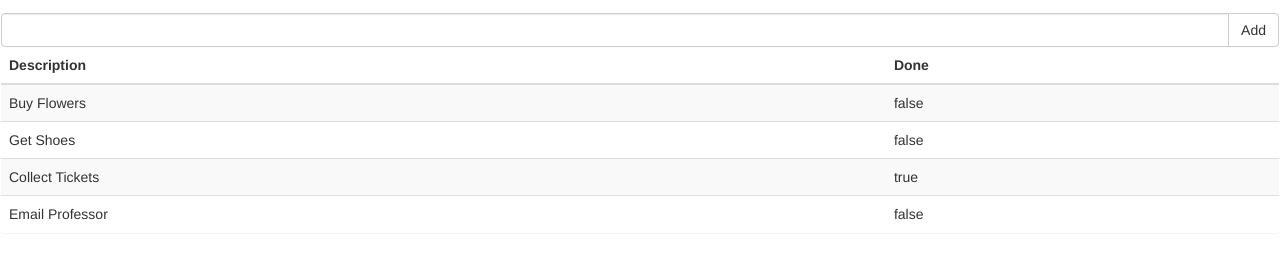
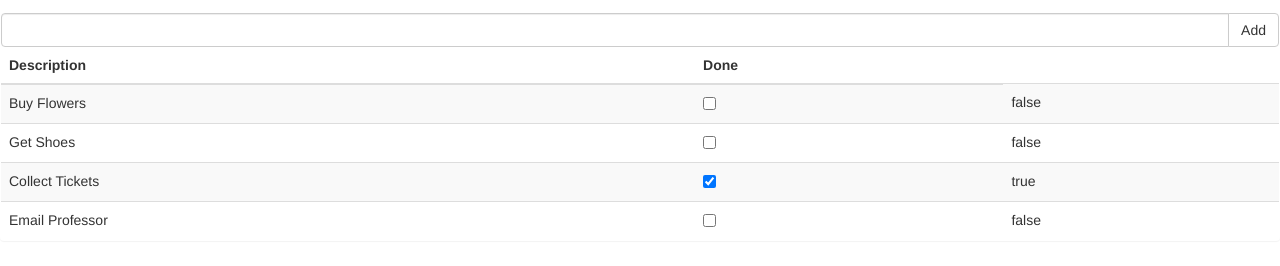
Before and after one commit to nickroberts404/Pro-AngularJS, a plain HTML site: page 1.todo/index.html in a window 1280 px wide. Shown: the part 108-374 px from the top of the page. Drawn offline with Linux system fonts and the light colour scheme.

Commit message:
Added checkboxes to table to display 2-way data binding

```diff
--- a/1.todo/index.html
+++ b/1.todo/index.html
@@ -31,6 +31,7 @@
         		<tbody>
         			<tr ng-repeat="item in todo.items">
         				<td>{{item.action}}</td>
+        				<td><input type="checkbox" ng-model="item.done"></td>
         				<td>{{item.done}}</td>
         			</tr>
         		</tbody>
```
